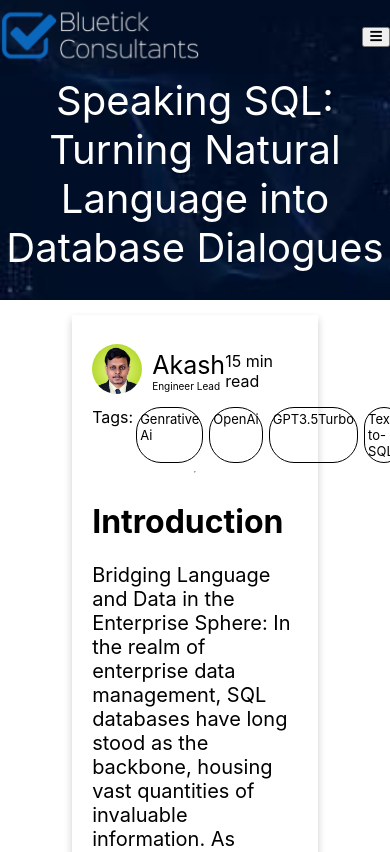
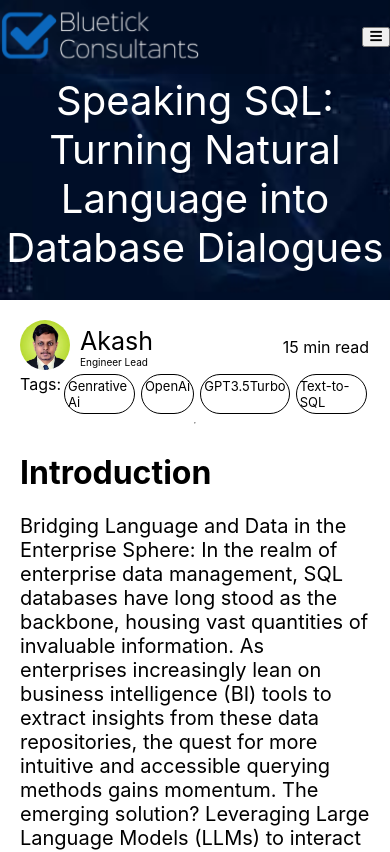
Before and after one commit to abhishekbathena/bluetick-consultants, a React (Create React App) app: page /sql in a window 390 px wide. Shown: the top 852 px of the page. Built offline with nearby package versions, Linux system fonts and the light colour scheme.

Commit message:
Update sqlsecpage.css

```diff
--- a/src/components/sqlsecpage.css
+++ b/src/components/sqlsecpage.css
@@ -2,7 +2,6 @@
         display: flex;
         justify-content: space-between;
     }
-
 
     .blogsinfo {
         flex: 1;
@@ -44,12 +43,22 @@
     @media screen and (max-width: 1100px) {
         /* Adjust for tablets */
         .header {
+            width: 100%;
             flex-direction: column;
-            justify-content: center;
-            align-items: center;
             margin: 0;
+        }
+        .infopart {
+            width: 100%;
         }
         .authorinfo {
             flex-wrap: wrap;
         }
     }
+
+    @media screen and (max-width: 580px) {
+        /* Adjust for tablets */
+        .infopart {
+            width: 100%;
+            margin: 0;
+        }
+    }
```
